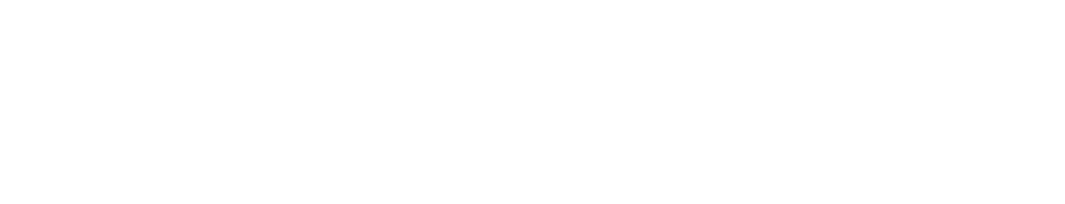
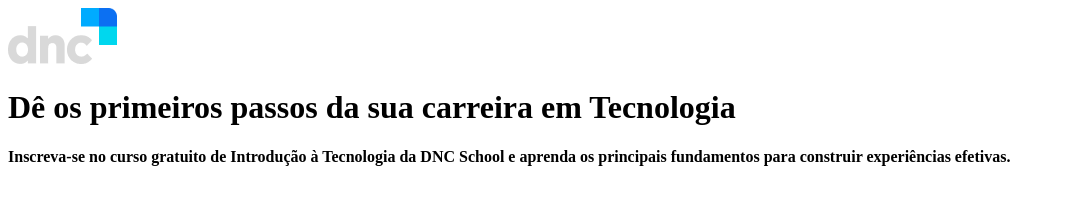
Before and after one commit to diogorochembach/Landing-Page-DNC, a plain HTML site: page index.html in a window 1280 px wide. Shown: the whole page, without its empty margins (0-1065 px from the left). Drawn offline with Linux system fonts and the light colour scheme.

Commit message:
Adicionando elementos do header no HTML

```diff
--- a/index.html
+++ b/index.html
@@ -10,8 +10,21 @@
       href="https://fonts.googleapis.com/css2?family=Inter:wght@100;400;700;900&display=swap"
       rel="stylesheet"
     />
-    <link rel="stylesheet" href="./style.css" />
+    <link rel="stylesheet" href="./style.css" type="text/css" />
     <title>Landing Page DNC</title>
   </head>
-  <body></body>
+  <body>
+    <header>
+      <div id="menu">
+        <img src="./assets/images/Logo-dnc.png" alt="Logo-DNC" />
+      </div>
+
+      <h1>Dê os primeiros passos da sua carreira em Tecnologia</h1>
+
+      <h4>
+        Inscreva-se no curso gratuito de Introdução à Tecnologia da DNC School e
+        aprenda os principais fundamentos para construir experiências efetivas.
+      </h4>
+    </header>
+  </body>
 </html>
```
Also changed, not shown: assets/images/Background-top.png (renamed from assets/Background-top.png), assets/images/Logo-dnc.png (renamed from assets/Logo-dnc.png), assets/images/img-corpo.png (renamed from assets/img-corpo.png), assets/images/img-gril-left.png (renamed from assets/img-gril-left.png), assets/images/img-main-right.png (renamed from assets/img-main-right.png).
